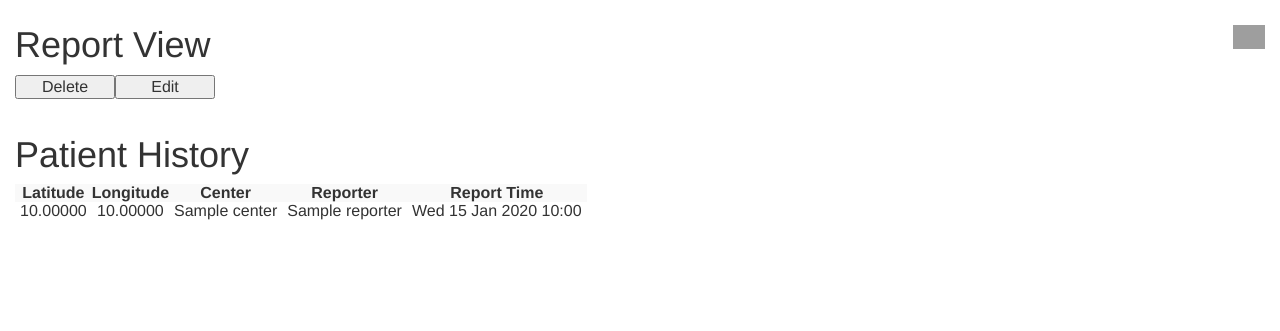
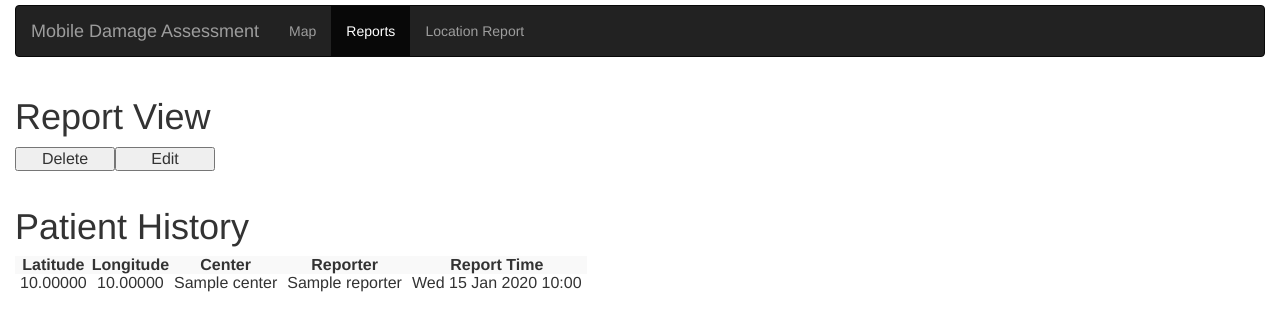
Before and after one commit to MCBama/hackathon, a Django app: template triageWeb/templates/report_view.html in a window 1280 px wide. Shown: the top 331 px of the page. Run offline with Django 3.2, Linux system fonts and the light colour scheme; data comes from the database, SQL or seed files in the repository; tables that the repository leaves empty hold one stand-in row (values such as "Sample post"); the template is opened without the code that fills it: values that come from a table or form of the project are taken from there, most other values are stand-ins (such as "Sample title", 1, 10 or a date in 2020); parts of the project's set-up code (start-up, migrations or seed data) failed here and were passed over; some libraries are stand-ins or nearby versions; grey boxes are pictures that could not be loaded.

Commit message:
style changes nav changes added new high res icons

```diff
--- a/triageWeb/static/css/style.css
+++ b/triageWeb/static/css/style.css
@@ -29,3 +29,15 @@
 .table-button {
   display:inline-table;
 }
+
+.nav-bar {
+  float: none !important;
+}
+.report_list-table {
+  width: 100%;
+  margin-top: 20px;
+}
+.report_list-table tr:hover {
+  background-color: #ffc5c5 !important;
+  cursor: default;
+}
--- a/triageWeb/templates/report_view.html
+++ b/triageWeb/templates/report_view.html
@@ -6,13 +6,59 @@
     <link href="{% static 'css/bootstrap.min.css' %}" rel="stylesheet">
     <script src="https://ajax.googleapis.com/ajax/libs/jquery/1.12.4/jquery.min.js"></script>
     <script src="{% static 'javascript/bootstrap.min.js' %}"></script>
-    <meta name="viewport" content="initial-scale=1.0">
+    <meta name="viewport" content="width=device-width, initial-scale=1">
   </head>
   <body class="basic_page">
 
+
+
+<nav class="navbar navbar-inverse">
+  <div class="container-fluid">
+    <div class="navbar-header">
+      <button type="button" class="navbar-toggle" data-toggle="collapse" data-target="#myNavbar">
+        <span class="icon-bar"></span>
+        <span class="icon-bar"></span>
+        <span class="icon-bar"></span>
+      </button>
+      <a class="navbar-brand" href="#">Mobile Damage Assessment</a>
+    </div>
+    <div class="collapse navbar-collapse" id="myNavbar">
+      <ul class="nav navbar-nav">
+            <li><a href="/map_view/">Map</a></li>
+            <li class="active"><a href="/report/list/">Reports</a></li>
+            <li><a href="/mobile_report/">Location Report</a></li>
+      </ul>
+    </div>
+  </div>
+</nav>
+
+
+
+
+<!--
+    <nav class="navbar navbar-default">
+      <div class="container-fluid">
+        <div class="navbar-header">
+          <a class="navbar-brand" href="#">Mobile Damage Assessment</a>
+        </div>
+
+        <div class="navbar-collapse" id="bs-example-navbar-collapse-1">
+          <ul class="nav navbar-nav nav-bar">
+            <li><a href="/map_view/">Map</a></li>
+            <li class="active"><a href="/report/list/">Reports</a></li>
+            <li><a href="/mobile_report/">Location Report</a></li>
+            <li style="float: right;"><a style="padding: 10px 0;" href="/map_view"><img style="max-width:28px;" src="/static/images/return_icon.png" /></a></li>
+          </ul>
+        </div>
+      </div>
+    </nav>
+    -->
+
+
+
     <div class="container-fluid" style="">
       <div class="row">
-        <h1><a style="float: right" href="/map_view"><img style="max-width:32px;" src="/static/images/return_icon.png" /></a>Report View</h1>
+        <h1>Report View</h1>
         <div>
           {{report.html_output|safe}}
         </div>
```
Also changed, not shown: triageWeb/templates/map_view.html (+8 -8 lines), triageWeb/templates/report_list.html (+64 -2 lines), triageWeb/static/images/disease_green.png (added), triageWeb/static/images/disease_red.png (added), triageWeb/static/images/disease_yellow.png (added), triageWeb/static/images/injury_green.png (added), triageWeb/static/images/injury_red.png (added), triageWeb/static/images/injury_yellow.png (added).
